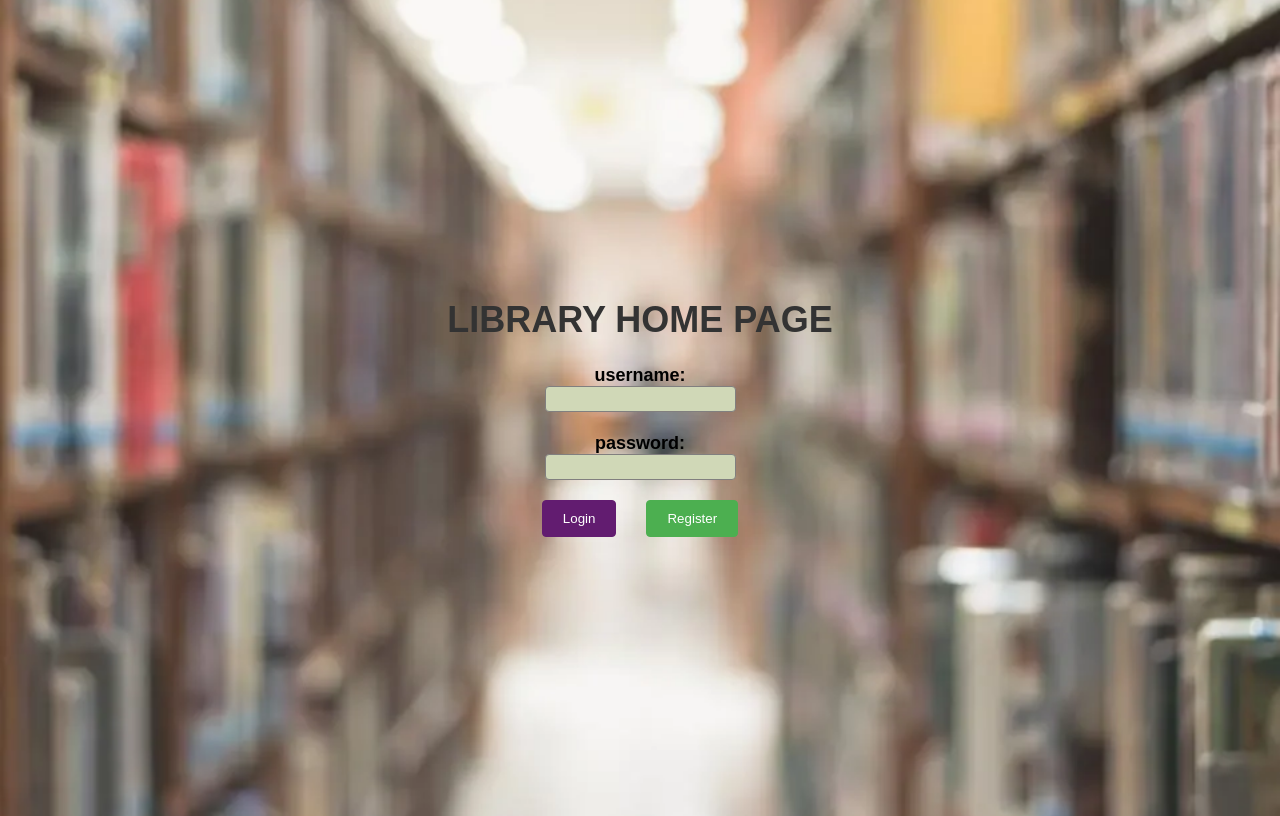
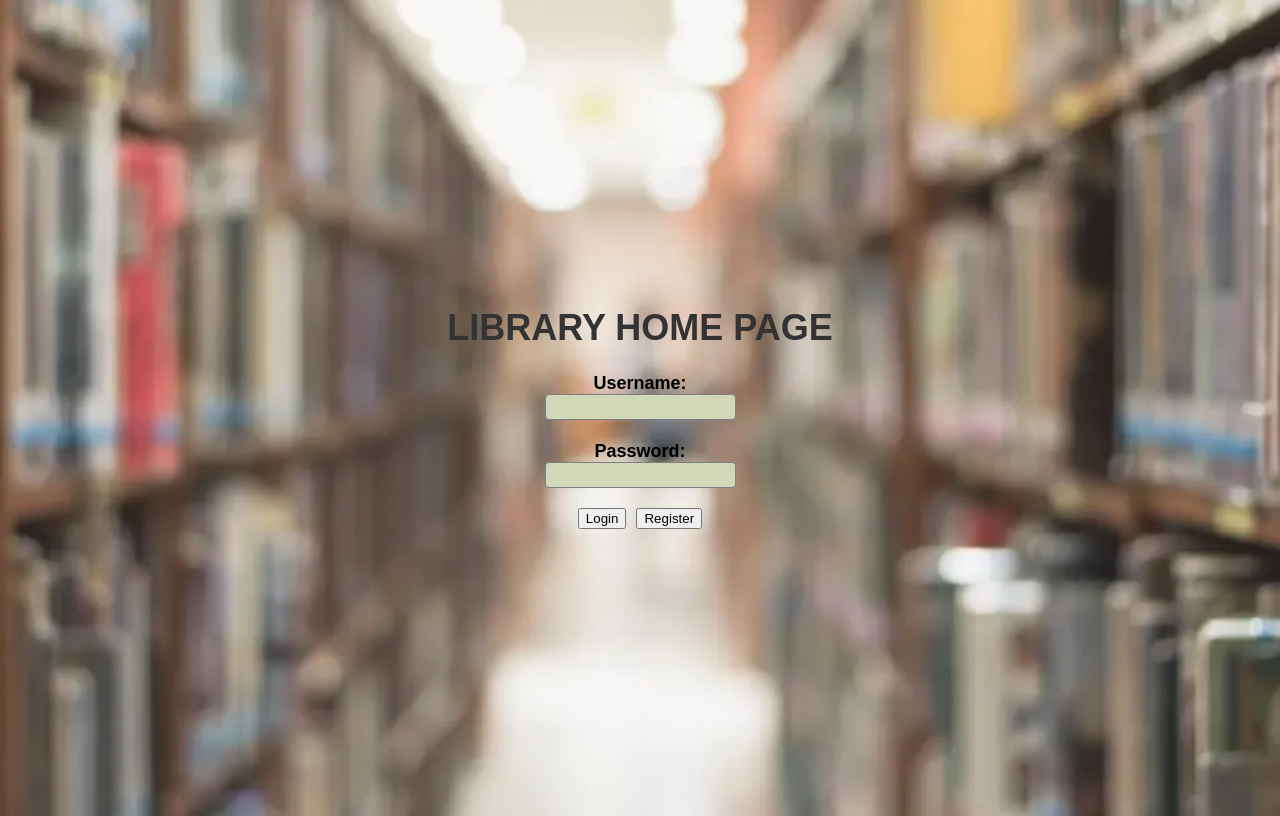
Before and after one commit to adapakapapinaidu/Lms_Frontend, a React (Create React App) app: page / in a window 1280 px wide. Built offline with nearby package versions, Linux system fonts and the light colour scheme.

Commit message:
Update Login.jsx

```diff
--- a/src/components/Login.jsx
+++ b/src/components/Login.jsx
@@ -2,30 +2,39 @@ import { useNavigate } from "react-router-dom";
 import { useState } from "react";
 import axios from "axios";
 
-function Login(props) {
+function Login() {
   const navigate = useNavigate();
   const [username, setUsername] = useState("");
   const [password, setPassword] = useState("");
   const [isError, setIsError] = useState("");
   const [isSuccess, setIsSuccess] = useState("");
 
-  const BASE_URL = process.env.REACT_APP_API_URL;
+  const BASE_URL = process.env.REACT_APP_API_URL; // Make sure this is set correctly in Vercel
 
-  async function handleLogin() {
-    if (username !== "" && password !== "") {
+  const handleLogin = async () => {
+    if (!username || !password) return setIsError("Enter username and password.");
+
     try {
-        const response = await axios.post(`${BASE_URL}/users/login`, { username, password });
-        if (response.status === 200) {
-          const token = response.data;
-          sessionStorage.setItem("token", token);
+      const response = await axios.post(
+        `${BASE_URL}/users/login`,
+        { username, password },
+        { headers: { "Content-Type": "application/json" }, withCredentials: true }
+      );
+
+      // Check backend response structure
+      if (response.status === 200 && response.data.token) {
+        sessionStorage.setItem("token", response.data.token);
         navigate("/table");
       } else {
-          setIsSuccess("");
-          setIsError("The username or password is wrong!");
+        setIsError(response.data.message || "Invalid credentials.");
       }
     } catch (error) {
       console.error(error);
+      if (error.response && error.response.status === 401) {
+        setIsError("Username or password is incorrect.");
+      } else {
         setIsError("Login failed. Please try again.");
+      }
     } finally {
       setTimeout(() => {
         setIsError("");
@@ -34,26 +43,30 @@ function Login(props) {
       setUsername("");
       setPassword("");
     }
-    }
-  }
+  };
 
-  async function handleRegister() {
-    if (username !== "" && password !== "") {
-      const userObject = { username, password };
+  const handleRegister = async () => {
+    if (!username || !password) return setIsError("Enter username and password.");
+
     try {
-        const response = await axios.post(`${BASE_URL}/users/register`, userObject, {
-          headers: { "Content-Type": "application/json" },
-        });
+      const response = await axios.post(
+        `${BASE_URL}/users/register`,
+        { username, password },
+        { headers: { "Content-Type": "application/json" } }
+      );
+
       if (response.status === 200) {
-          setIsError("");
-          setIsSuccess("You are registered! Please log in.");
+        setIsSuccess("Registration successful! Please login.");
       } else {
-          setIsSuccess("");
-          setIsError("The username already exists! Please choose another one.");
+        setIsError(response.data.message || "Registration failed.");
       }
     } catch (error) {
       console.error(error);
+      if (error.response && error.response.status === 409) {
+        setIsError("Username already exists.");
+      } else {
         setIsError("Registration failed. Please try again.");
+      }
     } finally {
       setTimeout(() => {
         setIsError("");
@@ -62,30 +75,27 @@ function Login(props) {
       setUsername("");
       setPassword("");
     }
-    }
-  }
+  };
 
   return (
     <div className="container">
       <h1>LIBRARY HOME PAGE</h1>
-      <label htmlFor="username">username:</label>
+      <label>Username:</label>
       <input
         type="text"
-        name="username"
         value={username}
-        onChange={(e) => setUsername(e.target.value.trim())}
+        onChange={(e) => setUsername(e.target.value)}
       />
       <br />
-      <label htmlFor="password">password:</label>
+      <label>Password:</label>
       <input
         type="password"
-        name="password"
         value={password}
-        onChange={(e) => setPassword(e.target.value.trim())}
+        onChange={(e) => setPassword(e.target.value)}
       />
       <div className="button-container">
-        <button className="button login" onClick={handleLogin}>Login</button>
-        <button className="button register" onClick={handleRegister}>Register</button>
+        <button onClick={handleLogin}>Login</button>
+        <button onClick={handleRegister}>Register</button>
       </div>
       {isError && <p className="error">{isError}</p>}
       {isSuccess && <p className="success">{isSuccess}</p>}
```
Lines whose indentation alone changed are shown as unchanged.
